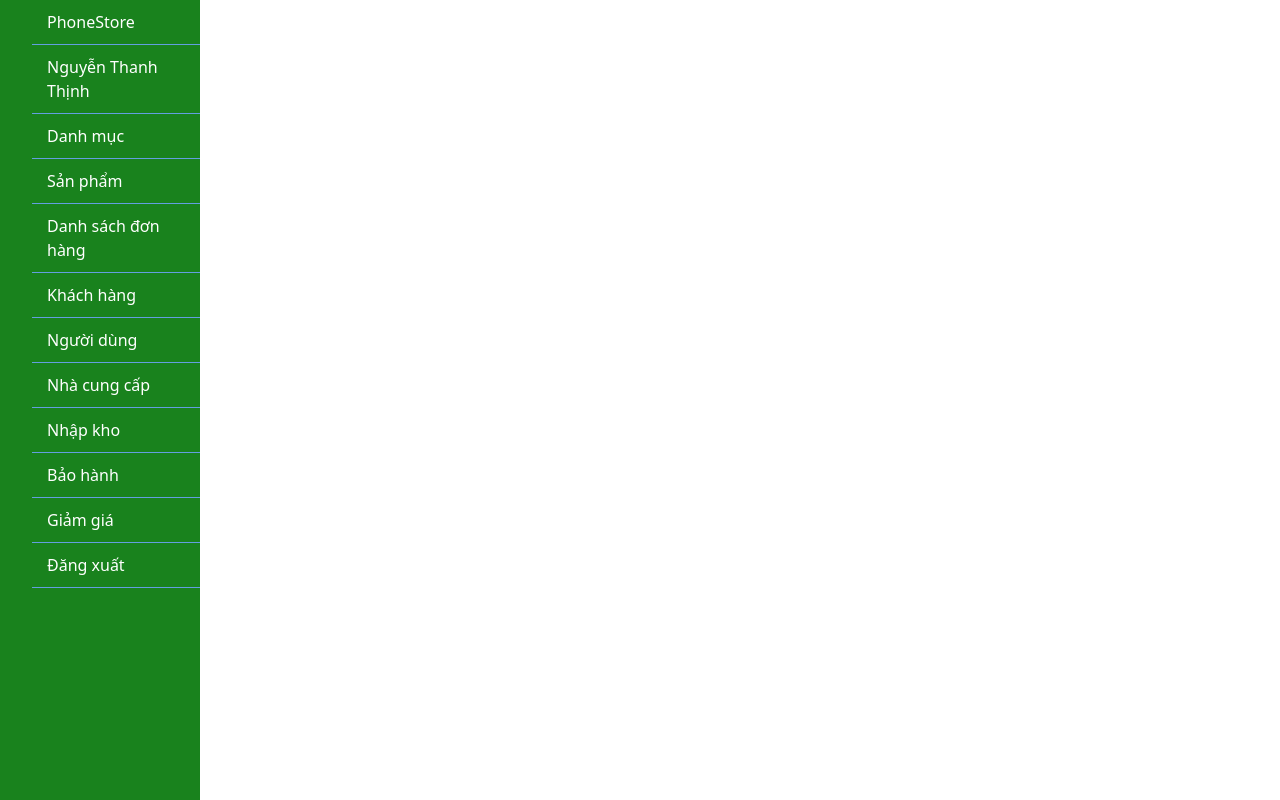
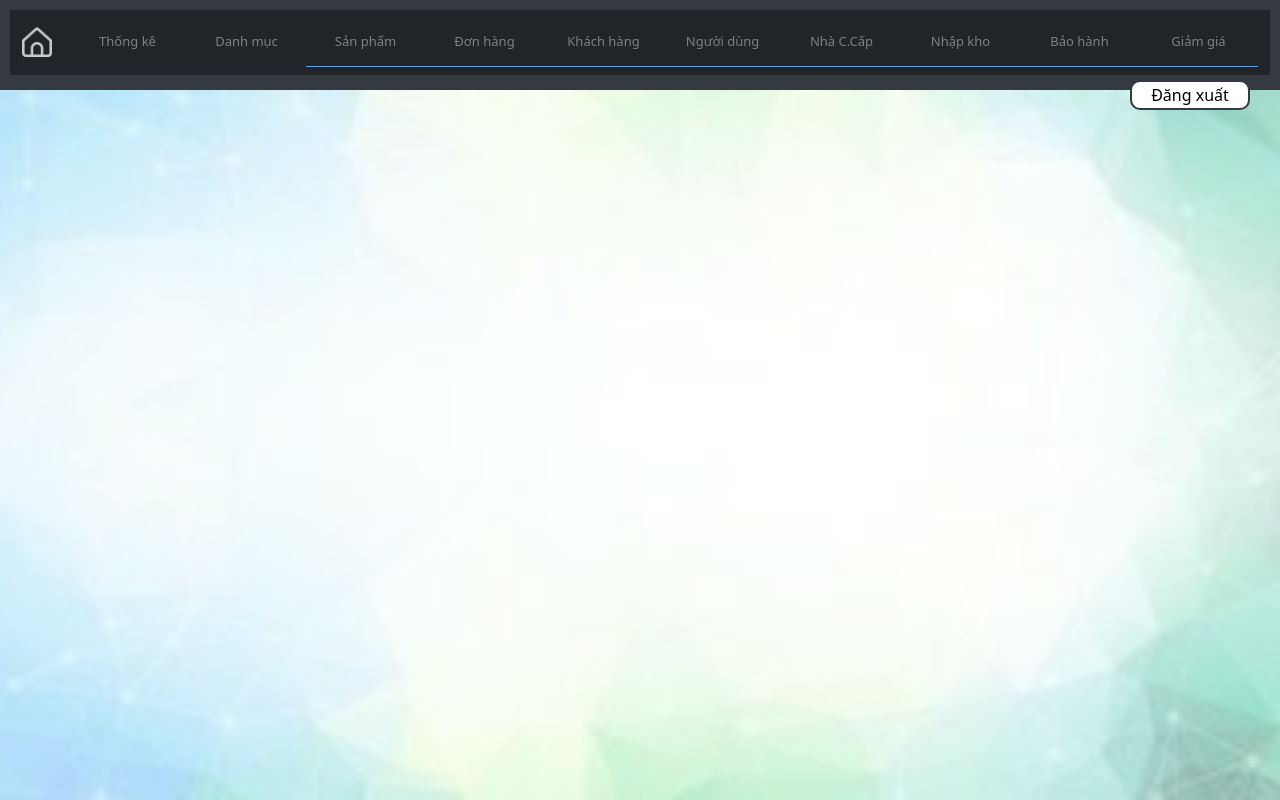
Before and after one commit to bin2aa/PhoneStore, a PHP site: page /index.php in a window 1280 px wide. Run offline with PHP 8.4, Linux system fonts and the light colour scheme; the visitor is signed in with stand-in values (Sample User, id 1); some libraries are stand-ins or nearby versions.

Commit message:
update index

```diff
--- a/admin/index.php
+++ b/admin/index.php
@@ -40,6 +40,7 @@ $qlgiam_gia = $_SESSION['qlgiam_gia'];
     <!-- css -->
     <link rel="stylesheet" href="css/style.css">
     <link rel="stylesheet" href="css/formUpdate-Add.css">
+    <link rel="stylesheet" href="css/adminIndex.css">
     <!-- Thư viện ajax -->
     <script src="https://code.jquery.com/jquery-3.6.0.min.js"></script>
     <script src="https://code.jquery.com/ui/1.12.1/jquery-ui.min.js"></script>
@@ -52,54 +53,87 @@ $qlgiam_gia = $_SESSION['qlgiam_gia'];
     <script src="js/showUpdate-Add.js"></script>
     <script src="js/delete.js"></script>
 
-
 </head>
 
-<body>
-    <div>
+<body style="margin: 0;">
+    <div class="backgroundHolder">
+        <img src="/admin/img/icon/bg.jpg"alt="background">
+    </div>
+
     <div class="header">
-            <nav>
-                <ul>
-                    <li><a href="/user/index.php">PhoneStore</a></li>
-                    <li><a href="index.php?ctrl=statsController">Nguyễn Thanh Thịnh</a></li>
-                    <?php
-                    if ($qldanh_muc == 1) {
-                        echo '<li><a href="index.php?ctrl=categoryController">Danh mục</a></li>';
-                    }
-                    if ($qlsan_pham == 1) {
-                        echo '<li><a href="index.php?ctrl=productController">Sản phẩm</a></li>';
-                    }
-                    if ($qldon_hang == 1) {
-                        echo '<li><a href="index.php?ctrl=orderController">Danh sách đơn hàng</a></li>';
-                    }
-                    if ($qlkhach_hang == 1) {
-                        echo '<li><a href="index.php?ctrl=customerController">Khách hàng</a></li>';
-                    }
-                    if ($qlnguoi_dung == 1) {
-                        echo '<li><a href="index.php?ctrl=userController">Người dùng</a></li>';
-                    }
-                    if ($qlnha_cung_cap == 1) {
-                        echo '<li><a href="index.php?ctrl=supplierController">Nhà cung cấp</a></li>';
-                    }
-                    if ($qlnhap_kho == 1) {
-                        echo '<li><a href="index.php?ctrl=warehouseController">Nhập kho</a></li>';
-                    }
-                    if ($qlbao_hanh == 1) {
-                        echo '<li><a href="index.php?ctrl=warrantyController">Bảo hành</a></li>';
-                    }
-                    if ($qlgiam_gia == 1) {
-                        echo '<li><a href="index.php?ctrl=discountController">Giảm giá</a></li>';
-                    }
-                    if ($vai_tro == "Quản trị viên") {
-                        echo '<li><a href="index.php?ctrl=permissionController">Phân quyền</a></li>';
-                    }
-                    ?>
-                    <li><a href="/login/index.php?ctrl=loginController&action=logout" onclick="return confirm('Bạn có chắc chắn muốn đăng xuất không?');">Đăng xuất</a></li>
+        <nav class="navbar navbar-expand-lg navbar-dark bg-dark">
+            <div class="container-fluid">
+                <a class="navbar-brand" href="/user/index.php">
+                    <img src="/admin/img/icon/home2.png" alt="logo" width="30" height="30" class="d-inline-block align-top" style="filter: invert(80%);">
+                </a>
+                <button class="navbar-toggler" type="button" data-bs-toggle="collapse" data-bs-target="#navbarNav"
+                    aria-controls="navbarNav" aria-expanded="false" aria-label="Toggle navigation">
+                    <span class="navbar-toggler-icon"></span>
+                </button>
+                <div class="collapse navbar-collapse" id="navbarNav">
+                    <ul class="navbar-nav">
+                        <li class="nav-item manageSector">
+                            <a class="nav-link" href="index.php?ctrl=statsController">Thống kê</a>
+                        </li>
+                <?php if ($qldanh_muc == 1): ?>
+                    <li class="nav-item manageSector">
+                        <a class="nav-link" href="index.php?ctrl=categoryController">Danh mục</a>
+                    </li>
+                <?php endif; ?>
+                <?php if ($qlsan_pham == 1): ?>
+                    <li class="manageSector">
+                        <a href="index.php?ctrl=productController">Sản phẩm</a>
+                    </li>
+                <?php endif; ?>
+                <?php if ($qldon_hang == 1): ?>
+                    <li class="manageSector">
+                        <a href="index.php?ctrl=orderController">Đơn hàng</a>
+                    </li>
+                <?php endif; ?>
+                <?php if ($qlkhach_hang == 1): ?>
+                    <li class="manageSector">
+                        <a href="index.php?ctrl=customerController">Khách hàng</a>
+                    </li>
+                <?php endif; ?>
+                <?php if ($qlnguoi_dung == 1): ?>
+                    <li class="manageSector">
+                        <a href="index.php?ctrl=userController">Người dùng</a>
+                    </li>
+                <?php endif; ?>
+                <?php if ($qlnha_cung_cap == 1): ?>
+                    <li class="manageSector">
+                        <a href="index.php?ctrl=supplierController">Nhà C.Cấp</a>
+                    </li>
+                <?php endif; ?>
+                <?php if ($qlnhap_kho == 1): ?>
+                    <li class="manageSector">
+                        <a href="index.php?ctrl=warehouseController">Nhập kho</a>
+                    </li>
+                <?php endif; ?>
+                <?php if ($qlbao_hanh == 1): ?>
+                    <li class="manageSector">
+                        <a href="index.php?ctrl=warrantyController">Bảo hành</a>
+                    </li>
+                <?php endif; ?>
+                <?php if ($qlgiam_gia == 1): ?>
+                    <li class="manageSector">
+                        <a href="index.php?ctrl=discountController">Giảm giá</a>
+                    </li>
+                <?php endif; ?>
+                <?php if ($vai_tro == "Quản trị viên"): ?>
+                    <li class="manageSector">
+                        <a href="index.php?ctrl=permissionController">Phân quyền</a>
+                    </li>
+                <?php endif; ?>
+                <li class="logout">
+                    <a href="/login/index.php?ctrl=loginController&action=logout" onclick="return confirm('Bạn có chắc chắn muốn đăng xuất không?');">Đăng xuất</a>
+                </li>
             </ul>
         </nav>
 
     </div>
-    </div>
+    <div class="temp"></div>
+    <div class="container">
         <div class="home">
             <?php
             if (isset($_GET['ctrl'])) {
@@ -108,4 +142,36 @@ $qlgiam_gia = $_SESSION['qlgiam_gia'];
             }
             ?>
         </div>
+    </div>
+
+    <script>
+    const sectors = document.getElementsByClassName('manageSector');
+    const controllerIndexMap = {
+        'statsController': 0,
+        'categoryController': 1,
+        'productController': 2,
+        'orderController': 3,
+        'customerController': 4,
+        'userController': 5,
+        'supplierController': 6,
+        'warehouseController': 7,
+        'warrantyController': 8,
+        'discountController': 9,
+        'permissionController': 10
+    };
+
+    var currentUrl = window.location.href;
+
+    for (let i = 0; i < sectors.length; i++) {
+        if (sectors[i].classList.contains('selected'))
+            sectors[i].classList.remove('selected');
+    }
+
+    for (const controller in controllerIndexMap)
+        if (currentUrl.includes(controller)) {
+            sectors[controllerIndexMap[controller]].classList.add('selected');
+            break;
+        }
+
+    </script>
 </body>
```
Lines whose indentation alone changed are shown as unchanged.
